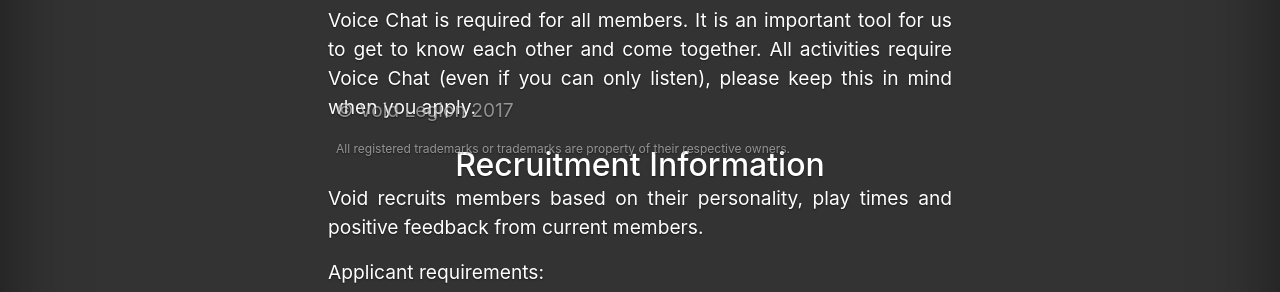
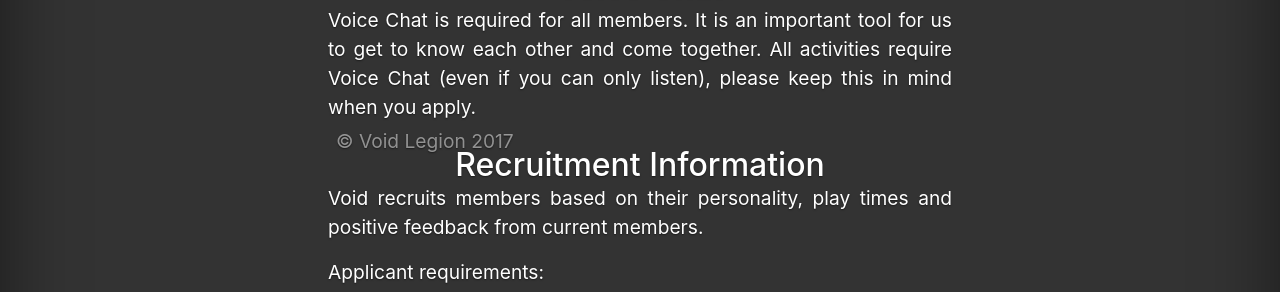
Before and after one commit to VoidLegion/voidlegion.github.io, a Jekyll site: the page built from index.html, in a window 1280 px wide. Shown: the part 696-988 px from the top of the page. Built offline with Jekyll 4.4.1, drawn with Linux system fonts in a browser that asks for light colours.

Commit message:
Remove disclaimer text from footer

```diff
--- a/_includes/footer.html
+++ b/_includes/footer.html
@@ -1,6 +1,5 @@
 <footer class="mastfoot">
   <div class="inner">
             <p>&copy; {{ site.title }} {{ 'now' | date: "%Y" }}</p>
-        <p class="disclaimer">All registered trademarks or trademarks are property of their respective owners.</p>
   </div>
 </footer>
```
